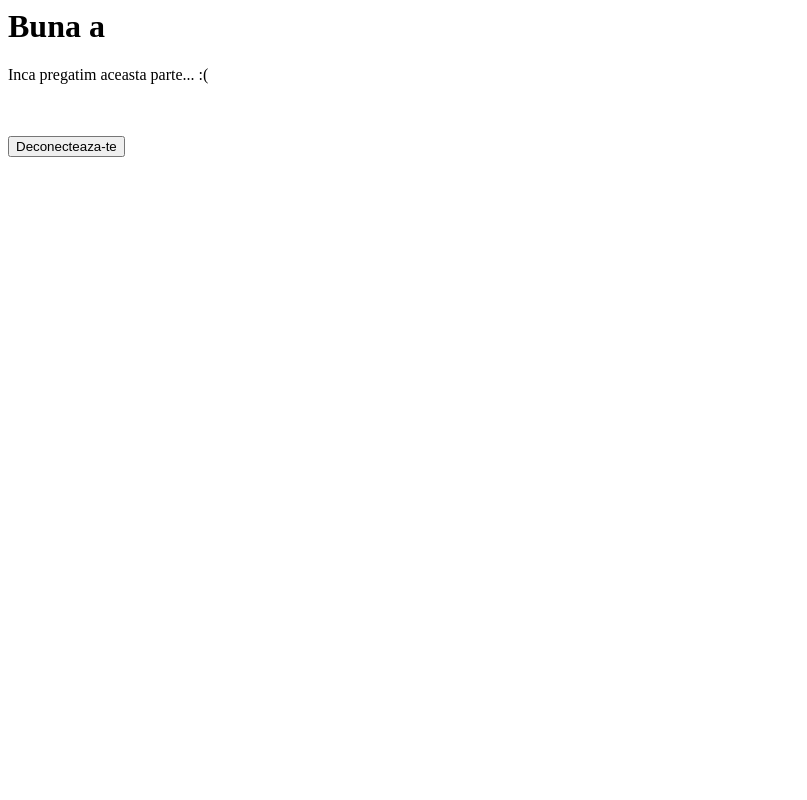
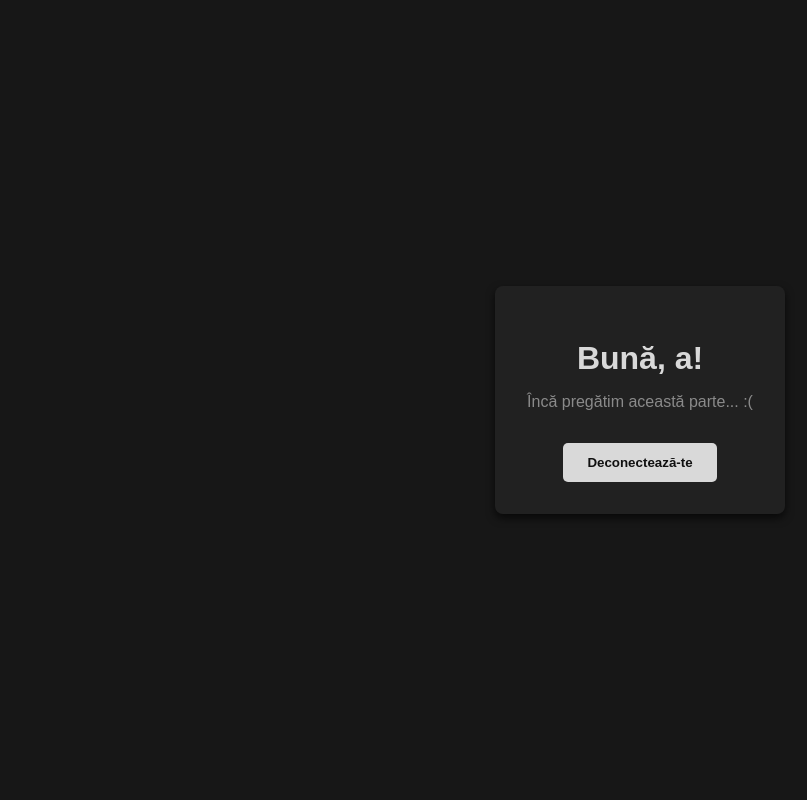
Before and after one commit to Cotet-Mihai/Magnum-Opus-v0.6, a Flask app: page /in_progress in a window 1280 px wide. Shown: the whole page, without its empty margins (0-807 px from the left). Run offline with Flask 3, Linux system fonts and the light colour scheme; the visitor is signed in with stand-in values (Sample User, id 1).

Commit message:
Modified in_progress and other small changes

```diff
--- /dev/null
+++ b/static/css/in_progress.css
@@ -0,0 +1,44 @@
+body {
+    font-family: 'Arial', sans-serif; /* Font general */
+    background-color: var(--gray-level-1); /* Culoare de fundal închisă */
+    margin: 0;
+    padding: 0;
+    display: flex;
+    justify-content: center; /* Centrează conținutul pe orizontală */
+    align-items: center; /* Centrează conținutul pe verticală */
+    height: 100vh; /* Înălțimea completă a ferestrei */
+}
+
+.container {
+    text-align: center; /* Aliniază textul la centru */
+    background-color: var(--gray-level-2); /* Fundal gri închis pentru container */
+    padding: 2rem; /* Spațiu interior */
+    border-radius: 8px; /* Colțuri rotunjite */
+    box-shadow: 0 4px 8px var(--black-shadow); /* Umbră ușoară */
+}
+
+h1 {
+    color: var(--white); /* Culoare albă pentru titlu */
+    margin-bottom: 1rem; /* Spațiu sub titlu */
+}
+
+p {
+    color: var(--gray-level-4); /* Culoare gri deschis pentru paragraf */
+    margin-bottom: 2rem; /* Spațiu sub paragraf */
+}
+
+.logout-button {
+    background-color: var(--white); /* Culoare roșie pentru buton */
+    color: var(--gray-level-0); /* Culoare albă pentru text */
+    border: none; /* Fără margini */
+    border-radius: 5px; /* Colțuri rotunjite */
+    padding: 0.75rem 1.5rem; /* Spațiu interior */
+    font-weight: bold;
+    cursor: pointer; /* Cursor pointer pentru buton */
+    transition: background-color 0.3s ease, color 0.3s ease; /* Tranziție pentru culoarea fundalului */
+}
+
+.logout-button:hover {
+    background-color: var(--red-level-1); /* Culoare mai închisă la hover */
+    color: var(--white);
+}
--- a/templates/in_progress.html
+++ b/templates/in_progress.html
@@ -1,5 +1,17 @@
-<h1>Buna {{ user }}</h1>
-<p>Inca pregatim aceasta parte... :(</p>
-<br>
-<br>
-<button onclick="window.location.href='{{ url_for('auth.logout') }}'">Deconecteaza-te</button>
+<!DOCTYPE html>
+<html lang="ro">
+<head>
+    <meta charset="UTF-8">
+    <meta name="viewport" content="width=device-width, initial-scale=1.0">
+    <link rel="stylesheet" href="{{ url_for('static', filename='css/in_progress.css') }}">
+    <link rel="stylesheet" href="{{ url_for('static', filename='css/colors.css') }}">
+    <title>In Progres</title>
+</head>
+<body>
+    <div class="container">
+        <h1>Bună, {{ user }}!</h1>
+        <p>Încă pregătim această parte... :(</p>
+        <button onclick="window.location.href='{{ url_for('auth.logout') }}'" class="logout-button">Deconectează-te</button>
+    </div>
+</body>
+</html>
```
Also changed, not shown: static/js/login.js (+9 -5 lines).
